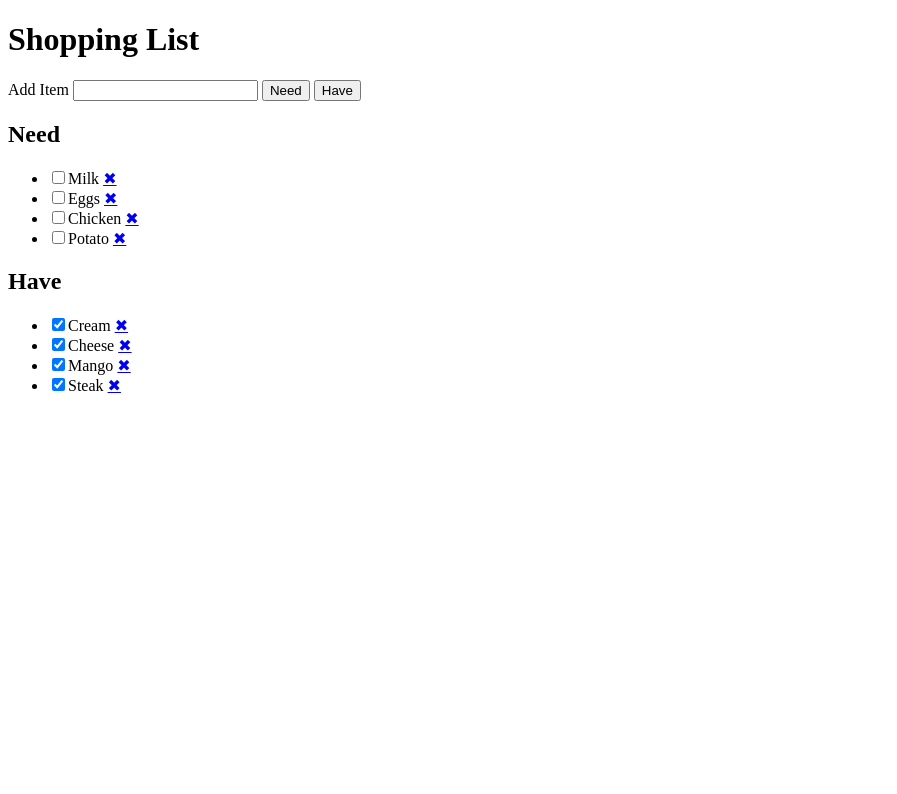
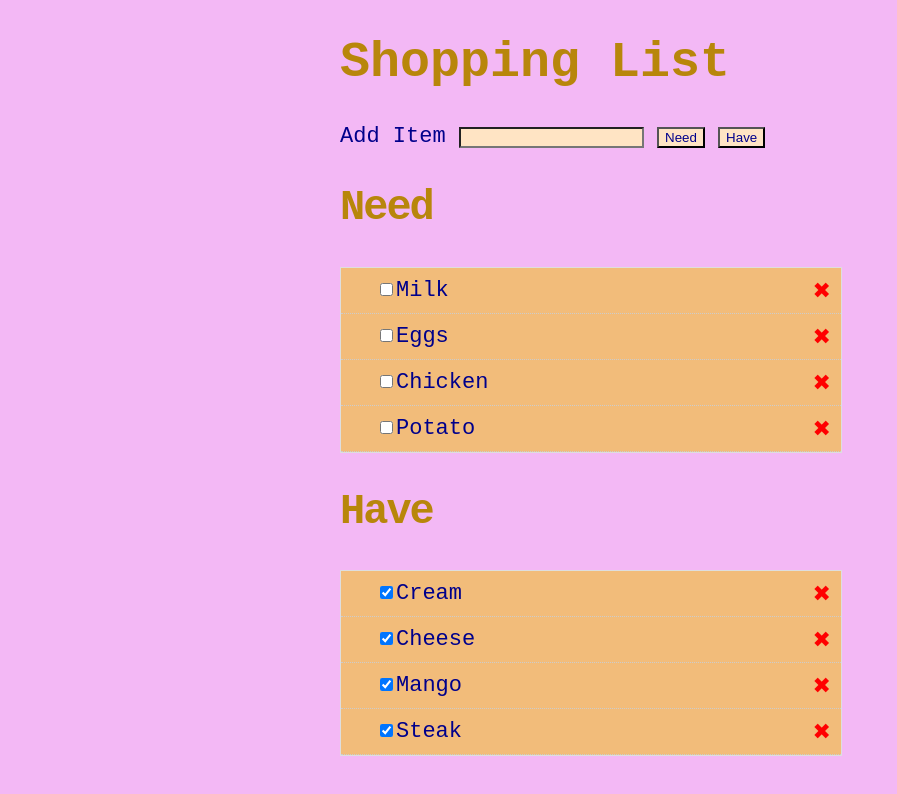
Before and after one commit to DevBrianKE/Wk3-Code-Challenge, a plain HTML site: page index.html in a window 1280 px wide. Shown: the whole page, without its empty margins (0-897 px from the left). Drawn offline with Linux system fonts and the light colour scheme.

Commit message:
added css styling

```diff
--- a/index.css
+++ b/index.css
@@ -0,0 +1,56 @@
+body {
+    background-color: rgb(243, 184, 245);
+    width: 600px;
+    margin: 0 auto;
+    padding: 0;
+    font-family: monospace, 'cursive';
+}
+form {
+    color: darkblue;
+    font-size: 22px;
+}
+input[type="text"]{
+    background-color: bisque;
+}
+#addNeed {
+    background-color: bisque;
+    color: darkblue;
+}
+#addHave {
+    background-color: bisque;
+    color: darkblue;
+}
+h1 {
+    color: darkgoldenrod;
+    font-size: 50px;
+}
+h2 {
+    color: darkgoldenrod;
+    font-size: 42px;
+    letter-spacing: -2px;
+    text-align: left;
+}
+.list {
+    color: #555;
+    font-size: 22px;
+    padding: 0 !important;
+    width: 500px;
+    border: 1px solid #dedede;
+
+}
+.list li {
+    list-style: none;
+    background-color: rgb(242, 188, 122);
+    border-bottom: 1.3px dotted #ccc;
+    text-indent: 25px;
+    height: auto;
+    padding: 10px;
+    text-transform: capitalize;
+    color: darkblue;
+}
+
+li a {
+    float: right;
+    text-decoration: none;
+    color: red;
+}
--- a/index.html
+++ b/index.html
@@ -15,14 +15,14 @@
         <input id="addHave" type="submit" value="Have">
     </form>
     <h2>Need</h2>
-    <ul class="=List">
+    <ul class="list">
         <li><input type="checkbox" name="Item">Milk  <a href="#">&#10006;</a> </li>
         <li><input type="checkbox" name="Item">Eggs  <a href="#">&#10006;</a> </li>
         <li><input type="checkbox" name="Item">Chicken  <a href="#">&#10006;</a> </li>
         <li><input type="checkbox" name="Item">Potato  <a href="#">&#10006;</a> </li>
     </ul>
     <h2>Have</h2>
-    <ul class="=List">
+    <ul class="list">
         <li><input type="checkbox" name="Item" checked>Cream  <a href="#">&#10006;</a> </li>
         <li><input type="checkbox" name="Item" checked>Cheese  <a href="#">&#10006;</a> </li>
         <li><input type="checkbox" name="Item" checked>Mango  <a href="#">&#10006;</a> </li>
```
